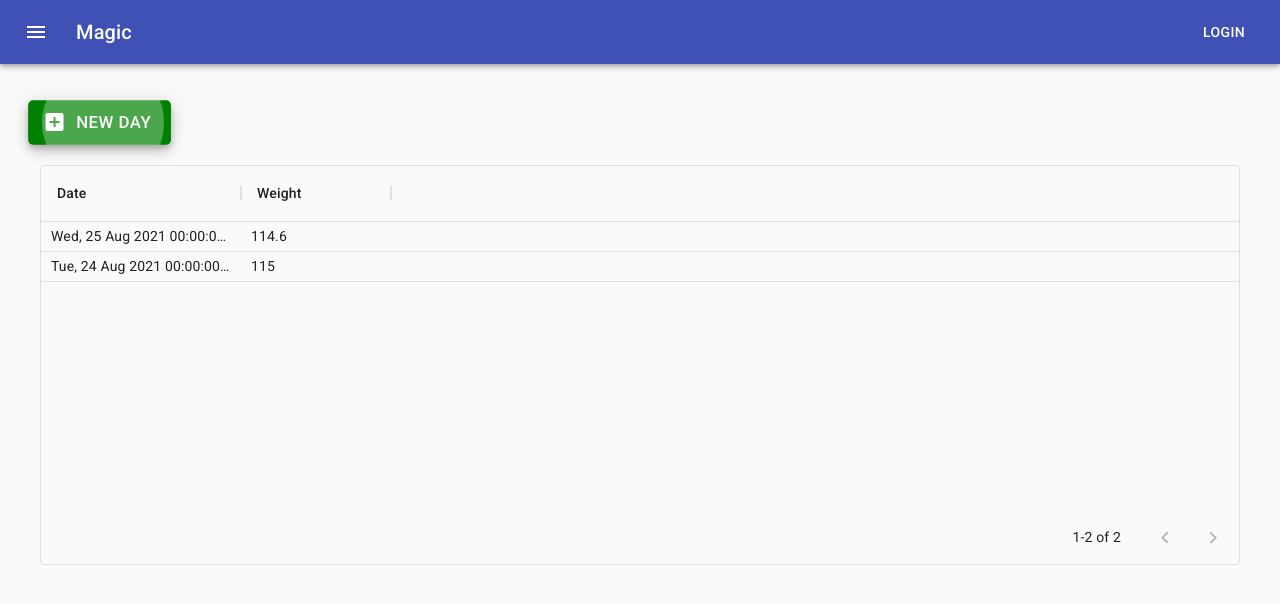
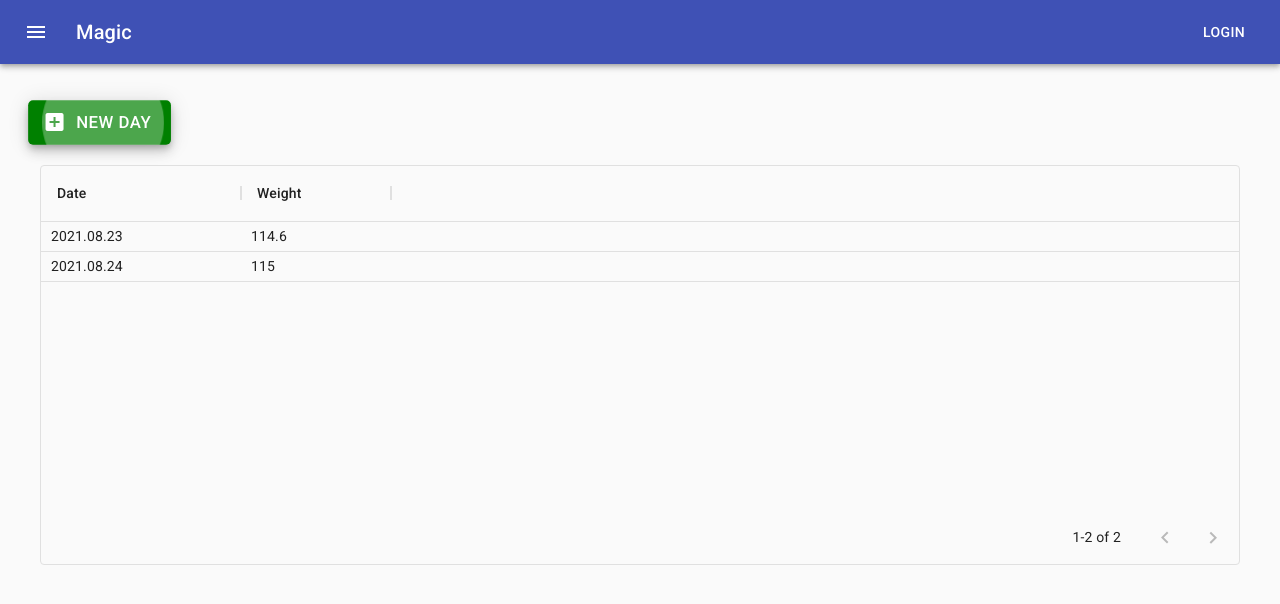
Before and after one commit to fernandokokocha/magic-frontend, a React (Create React App) app: page / in a window 1280 px wide. Shown: the top 604 px of the page. Built offline with nearby package versions, Linux system fonts and the light colour scheme.

Commit message:
Format date with valueGetter

```diff
--- a/src/components/MagicTable.tsx
+++ b/src/components/MagicTable.tsx
@@ -1,7 +1,19 @@
 import { DataGrid, GridColDef, GridRowData } from "@material-ui/data-grid";
+import { DATE_FORMAT } from "../datetime/datetime";
+
+function getDate(params: any) {
+  const d = params.getValue(params.id, "date");
+  return d.format(DATE_FORMAT);
+}
 
 const columns: GridColDef[] = [
-  { field: "date", headerName: "Date", width: 200 },
+  {
+    field: "formattedDate",
+    headerName: "Date",
+    width: 200,
+    valueGetter: getDate,
+    sortComparator: (v1, v2) => (v1 as string).localeCompare(v2 as string),
+  },
   {
     field: "weight",
     headerName: "Weight",
--- /dev/null
+++ b/src/datetime/datetime.tsx
@@ -0,0 +1 @@
+export const DATE_FORMAT = "YYYY.MM.DD";
--- a/src/pages/MagicPage.tsx
+++ b/src/pages/MagicPage.tsx
@@ -4,6 +4,7 @@ import AddBoxIcon from "@material-ui/icons/AddBox";
 import { useState } from "react";
 import { GridRowData } from "@material-ui/data-grid";
 import dayjs, { Dayjs } from "dayjs";
+import { DATE_FORMAT } from "../datetime/datetime";
 
 var customParseFormat = require("dayjs/plugin/customParseFormat");
 dayjs.extend(customParseFormat);
@@ -21,11 +22,9 @@ const useStyles = makeStyles({
   },
 });
 
-const DATE_FORMAT = "DD.MM.YYYY";
-
 const initialRows = [
-  { id: 0, date: dayjs("25.08.2021", DATE_FORMAT), weight: 114.6 },
-  { id: 1, date: dayjs("24.08.2021", DATE_FORMAT), weight: 115 },
+  { id: 0, date: dayjs("2021.08.23", DATE_FORMAT), weight: 114.6 },
+  { id: 1, date: dayjs("2021.08.24", DATE_FORMAT), weight: 115 },
 ];
 
 const getNextDate = (dates: Dayjs[]): Dayjs => {
```
